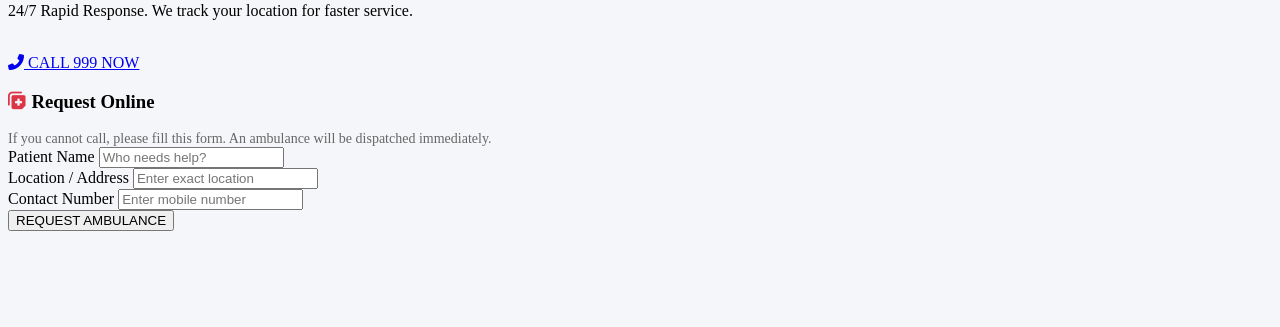
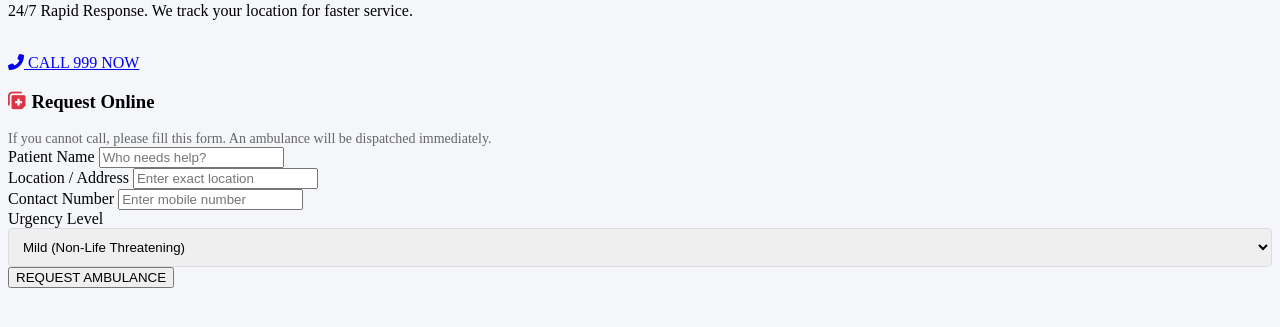
Before and after one commit to kamrulhassan017/WEBTECH-FALL-2025-26-PROJECT-Medicare-, a PHP site: page /emergency.php in a window 1280 px wide. Shown: the part 140-467 px from the top of the page. Run offline with PHP 8.4, Linux system fonts and the light colour scheme.

Commit message:
23-51434-1

```diff
--- a/php/emergency.php
+++ b/php/emergency.php
@@ -6,15 +6,17 @@ $msg = "";
 
 // Handle Form Submission
 if (isset($_POST['request_help'])) {
-    // Check if user is logged in (Optional: If you want guests to use it, remove this check)
+    // Check if user is logged in (using 0 for guests)
     $user_id = isset($_SESSION['user_id']) ? $_SESSION['user_id'] : 0;
 
     $patient_name = mysqli_real_escape_string($conn, $_POST['patient_name']);
     $location = mysqli_real_escape_string($conn, $_POST['location']);
     $contact = mysqli_real_escape_string($conn, $_POST['contact']);
+    $urgency = mysqli_real_escape_string($conn, $_POST['urgency']); // NEW
 
-    $sql = "INSERT INTO ambulance_requests (user_id, patient_name, location, contact_no, status)
-            VALUES ('$user_id', '$patient_name', '$location', '$contact', 'Pending')";
+    // Insert into DB including Urgency
+    $sql = "INSERT INTO ambulance_requests (user_id, patient_name, location, contact_no, urgency, status)
+            VALUES ('$user_id', '$patient_name', '$location', '$contact', '$urgency', 'Pending')";
 
     if (mysqli_query($conn, $sql)) {
         $msg = "Request Sent! An ambulance is being dispatched.";
@@ -29,7 +31,7 @@ if (isset($_POST['request_help'])) {
 <head>
     <title>Emergency Service - Medicare</title>
     <link rel="stylesheet" href="../css/emergency.css">
-       <link rel="stylesheet" href="../css/global.css">
+    <link rel="stylesheet" href="../css/global.css">
     <link rel="stylesheet" href="https://cdnjs.cloudflare.com/ajax/libs/font-awesome/6.0.0/css/all.min.css">
 </head>
 <body style="background-color: #f4f6f9;">
@@ -92,6 +94,15 @@ if (isset($_POST['request_help'])) {
                     <input type="text" name="contact" placeholder="Enter mobile number" required>
                 </div>
 
+                <div class="form-group">
+                    <label>Urgency Level</label>
+                    <select name="urgency" required style="width: 100%; padding: 10px; border: 1px solid #ddd; border-radius: 4px;">
+                        <option value="Mild">Mild (Non-Life Threatening)</option>
+                        <option value="Serious">Serious (Needs Quick Attention)</option>
+                        <option value="Critical" style="color:red; font-weight:bold;">Critical (Life Threatening)</option>
+                    </select>
+                </div>
+
                 <button type="submit" name="request_help" class="btn-emergency-submit">
                     REQUEST AMBULANCE
                 </button>
```
Also changed, not shown: php/login.php (+51 -4 lines).
